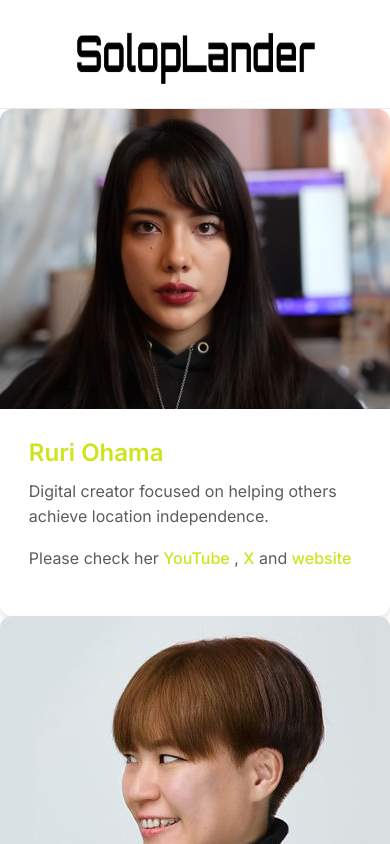
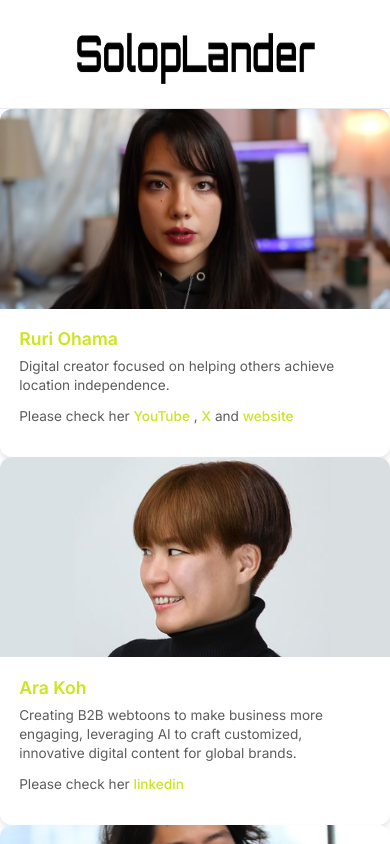
Before and after one commit to mikeykim/soloplander, a Next.js app: page /asia in a window 390 px wide. Shown: the top 844 px of the page. Built offline with nearby package versions, Linux system fonts and the light colour scheme.

Commit message:
fix: optimize for mobile user.

```diff
--- a/components/SolopreneurCard.module.css
+++ b/components/SolopreneurCard.module.css
@@ -60,11 +60,19 @@
   color: #5C5C5C;
   line-height: 1.6;
   margin-bottom: 1rem;
-  display: -webkit-box;
-  -webkit-line-clamp: 3;
-  -webkit-box-orient: vertical;
+  max-height: 4.8em; /* line-height * 3줄 = 1.6 * 3 */
   overflow: hidden;
-  text-overflow: ellipsis;
+  position: relative;
+}
+
+/* 말줄임표 효과 */
+.content p::after {
+  content: '...';
+  position: absolute;
+  right: 0;
+  bottom: 0;
+  background: white;
+  padding-left: 4px;
 }
 
 .links {
@@ -116,7 +124,43 @@
 
 @media (max-width: 768px) {
   .imageWrapper {
-    height: 300px;
+    height: 200px;
+  }
+
+  .card {
+    max-width: 100%;
+  }
+
+  .content {
+    padding: 1.2rem;
+    min-height: auto;
+  }
+
+  .content h2 {
+    font-size: 1.1rem;
+    margin-bottom: 0.5rem;
+  }
+
+  .content p {
+    font-size: 0.85rem;
+    line-height: 1.4;
+    margin-bottom: 0.75rem;
+    max-height: none;
+    overflow: visible;
+  }
+
+  /* 모바일에서는 말줄임표 제거 */
+  .content p::after {
+    display: none;
+  }
+
+  .linkText {
+    font-size: 0.85rem;
+    line-height: 1.4;
+  }
+
+  .link {
+    font-size: 0.85rem;
   }
 }
 
```
Also changed, not shown: components/WorldMap.module.css (+23 -1 lines).
